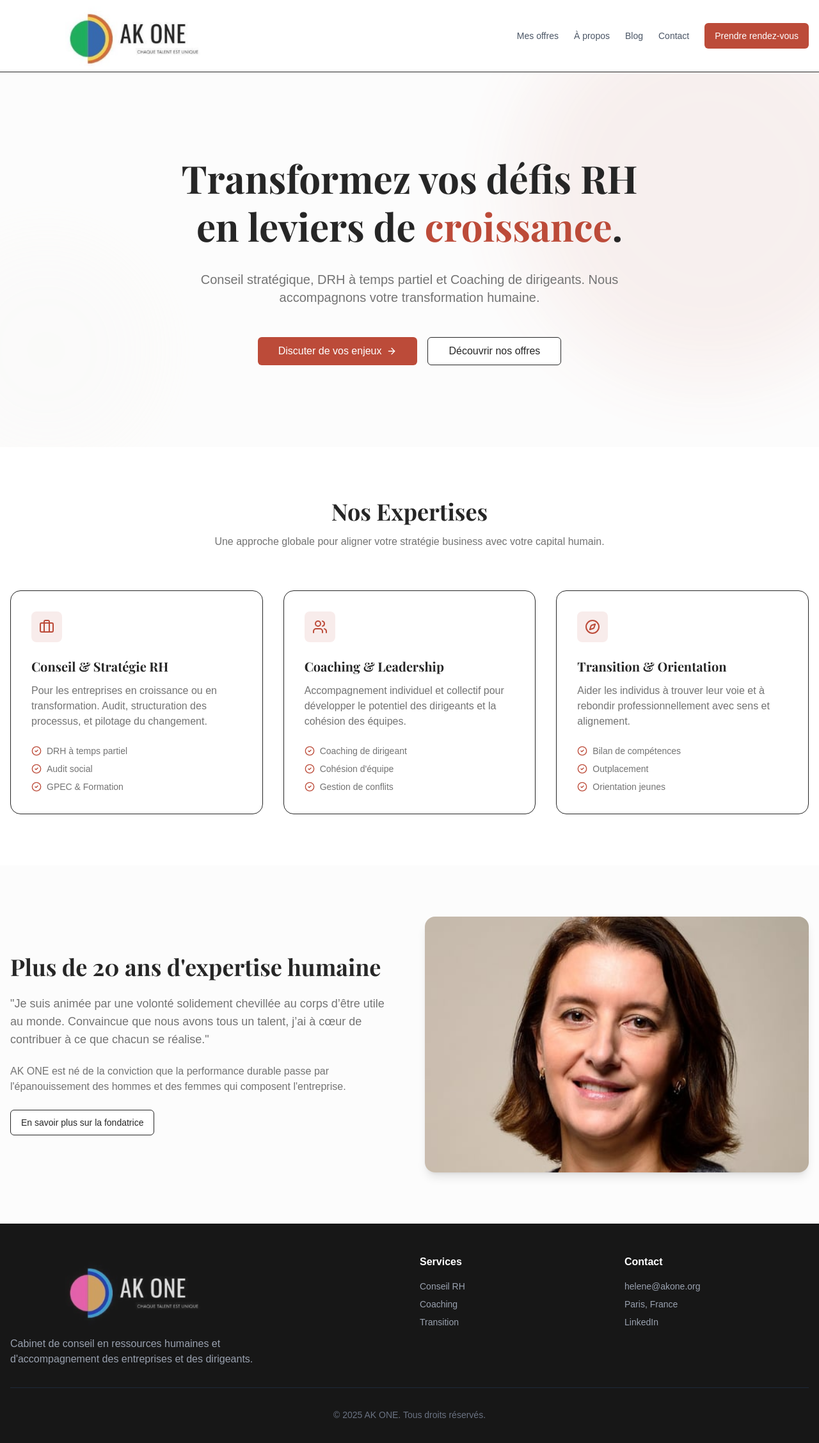
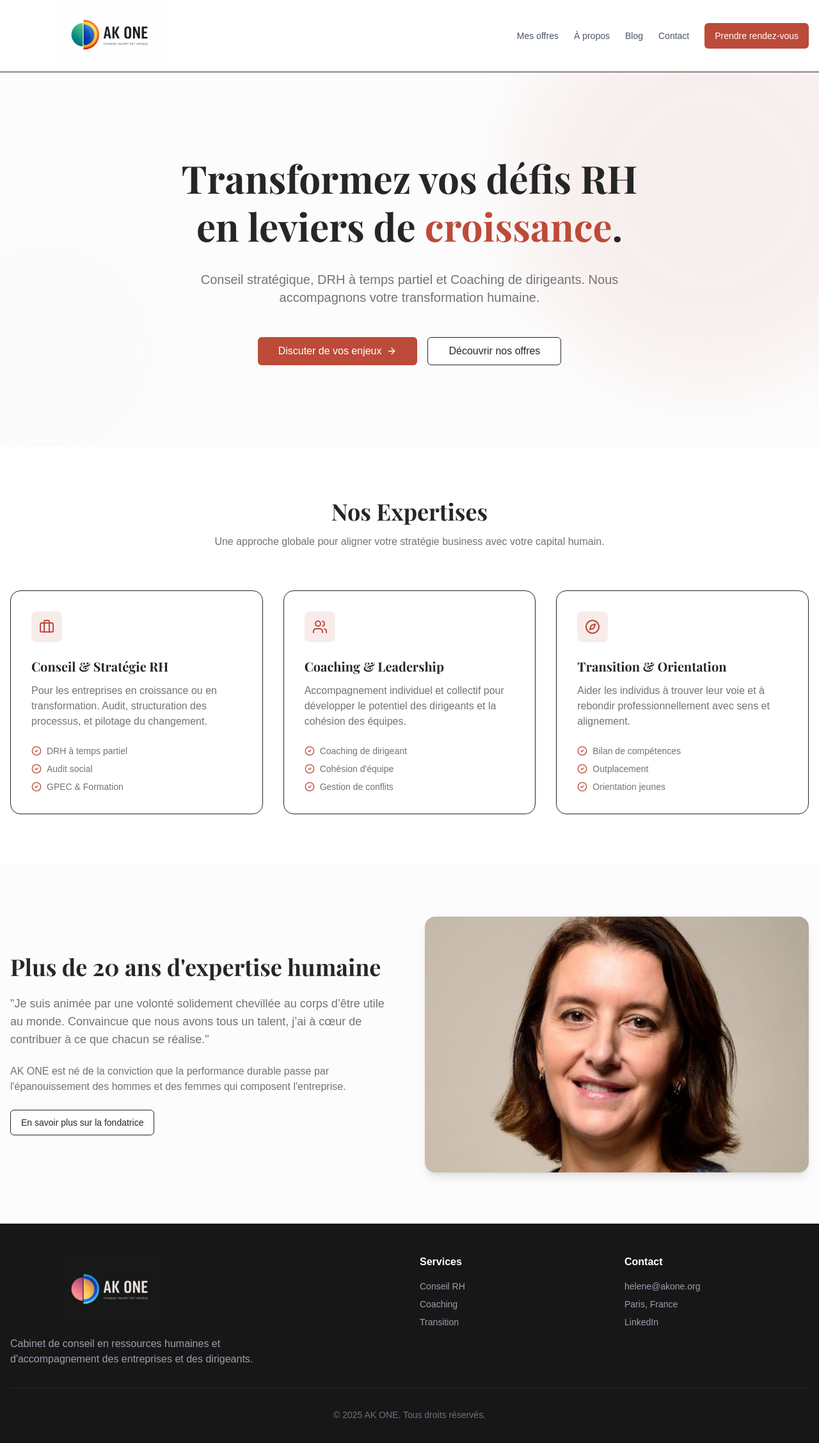
Before and after one commit to cousinhub2/akone, a Next.js app: page / in a window 1280 px wide. Shown: the top 2256 px of the page at 64% size. Built offline with nearby package versions, Linux system fonts and the light colour scheme; a web font is replaced by a local one.

Commit message:
feat: update logo in header and footer

```diff
--- a/src/app/page.tsx
+++ b/src/app/page.tsx
@@ -144,7 +144,7 @@ export default function Home() {
                         <div className="col-span-1 md:col-span-2">
                             <div className="relative w-64 h-20 md:w-80 md:h-28 mb-4">
                                 <Image
-                                    src="/akone-logo-v3.png"
+                                    src="/akone-logo-new.png"
                                     alt="AK ONE Logo"
                                     fill
                                     className="object-contain invert mix-blend-screen"
--- a/src/components/layout/header.tsx
+++ b/src/components/layout/header.tsx
@@ -15,7 +15,7 @@ export function Header() {
                 <Link href="/" className="flex items-center gap-2">
                     <div className="relative w-48 h-16 md:w-80 md:h-28 transition-all duration-300">
                         <Image
-                            src="/akone-logo-v3.png"
+                            src="/akone-logo-new.png"
                             alt="AK ONE Logo"
                             fill
                             className="object-contain"
```
Also changed, not shown: public/akone-logo-new.png (added).
